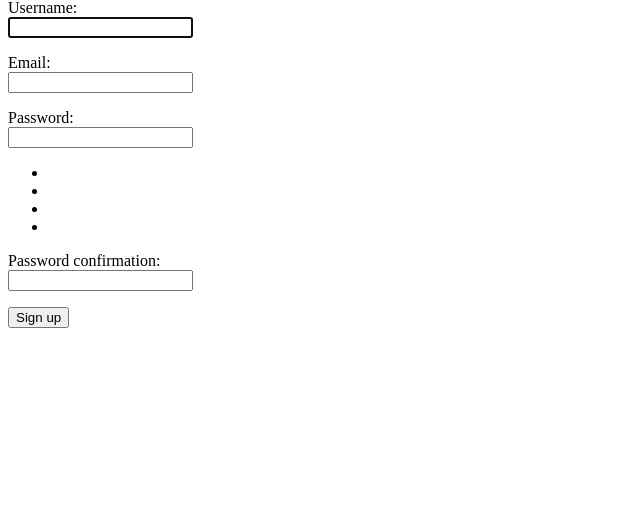
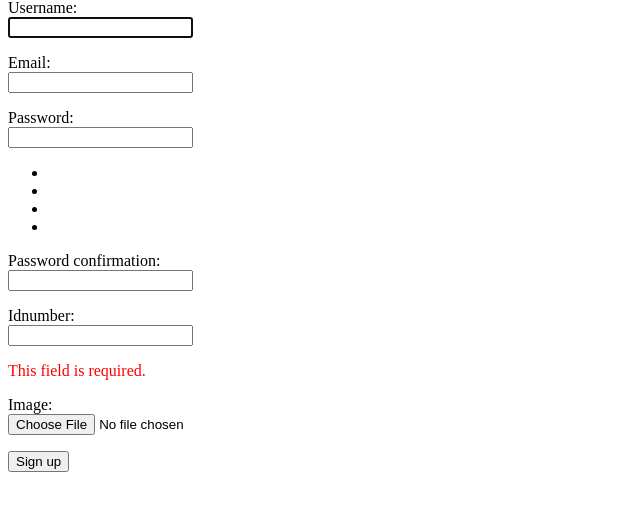
Before and after one commit to T-Boya/CartierYeux, a Django app: page /signup/ in a window 1280 px wide. Shown: the part 56-567 px from the top of the page, without its empty margins (0-640 px from the left). Run offline with Django 3.2, Linux system fonts and the light colour scheme.

Commit message:
associated profiles with users and added ID number and profile photo fields

```diff
--- a/lesyeux/forms.py
+++ b/lesyeux/forms.py
@@ -1,5 +1,6 @@
 from django import forms
 from django.contrib.auth.forms import UserCreationForm
+from lesyeux.models import UserProfile, Neighborhood, Business, Post
 from django.contrib.auth.models import User
 
 class SignupForm(UserCreationForm):
@@ -7,3 +8,8 @@
     class Meta:
         model = User
         fields = ('username', 'email', 'password1', 'password2')
+
+class UserProfileForm(forms.ModelForm):
+    class Meta:
+        model = UserProfile
+        fields = ('idnumber', 'image')
--- a/lesyeux/models.py
+++ b/lesyeux/models.py
@@ -1,4 +1,5 @@
 from django.db import models
+from django.contrib.auth.models import User
 
 # Create your models here.
 class Neighborhood(models.Model):
@@ -11,8 +12,11 @@
     police = models.CharField(max_length=12, default='911')
     ambulance = models.CharField(max_length=12, default='911')
 
-# class User(models.Model):
-#     words = models.CharField(max_length=30)
+class UserProfile(models.Model):
+    user = models.OneToOneField(User)
+    image = models.ImageField(upload_to='uploaded_images', blank=True)
+    idnumber = models.CharField(max_length=10,)
+    Neighborhood = models.ForeignKey(Neighborhood, blank = True)
 
 class Business(models.Model):
     name = models.CharField(max_length=30, default='Unknown')
--- a/lesyeux/views.py
+++ b/lesyeux/views.py
@@ -1,12 +1,12 @@
 from django.http import HttpResponse
 from django.shortcuts import render, redirect
 from django.contrib.auth import login, authenticate
-from .forms import SignupForm
+from lesyeux.forms import SignupForm, UserProfileForm
 from django.contrib.sites.shortcuts import get_current_site
 from django.utils.encoding import force_bytes, force_text
 from django.utils.http import urlsafe_base64_encode, urlsafe_base64_decode
 from django.template.loader import render_to_string
-from .tokens import account_activation_token
+from lesyeux.tokens import account_activation_token
 from django.contrib.auth.models import User
 from django.core.mail import EmailMessage
 
@@ -15,11 +15,16 @@
 
 def signup(request):
     if request.method == 'POST':
-        form = SignupForm(request.POST)
-        if form.is_valid():
-            user = form.save(commit=False)
+        user_form = SignupForm(data = request.POST)
+        profile_form = UserProfileForm(data = request.POST)
+        if user_form.is_valid() and profile_form.is_valid():
+            user = user_form.save(commit=False)
             user.is_active = False
             user.save()
+            profile = profile_form.save(commit=False)
+            profile.user = user
+            print('1')
+
             current_site = get_current_site(request)
             mail_subject = 'Activate your blog account.'
             message = render_to_string('acc_active_email.html', {
@@ -28,15 +33,23 @@
                 'uid':urlsafe_base64_encode(force_bytes(user.pk)),
                 'token':account_activation_token.make_token(user),
             })
-            to_email = form.cleaned_data.get('email')
+            to_email = user_form.cleaned_data.get('email')
             email = EmailMessage(
                         mail_subject, message, to=[to_email]
             )
-            email.send()
+            if 'picture' in request.FILES:
+                profile.picture = request.FILES['picture']
+                profile.save()
+                registered = True
+                email.send()
+            else:
+                profile_form = UserProfileForm()
             return HttpResponse('Please confirm your email address to complete the registration')
+
     else:
-        form = SignupForm()
-    return render(request, 'signup.html', {'form': form})
+        user_form = SignupForm()
+        profile_form = UserProfileForm(data = request.POST)
+    return render(request, 'signup.html', {'user_form': user_form, 'profile_form': profile_form,})
 
 def activate(request, uidb64, token):
     try:
--- a/templates/signup.html
+++ b/templates/signup.html
@@ -2,7 +2,19 @@
   <h2>Sign up</h2>
   <form method="post">
     {% csrf_token %}
-      {% for field in form %}
+      {% for field in user_form %}
+      <p>
+        {{ field.label_tag }}<br>
+        {{ field }}
+        {% if field.help_text %}
+          <small style="display: none">{{ field.help_text }}</small>
+        {% endif %}
+        {% for error in field.errors %}
+          <p style="color: red">{{ error }}</p>
+        {% endfor %}
+      </p>
+      {% endfor %}
+      {% for field in profile_form %}
       <p>
         {{ field.label_tag }}<br>
         {{ field }}
```
